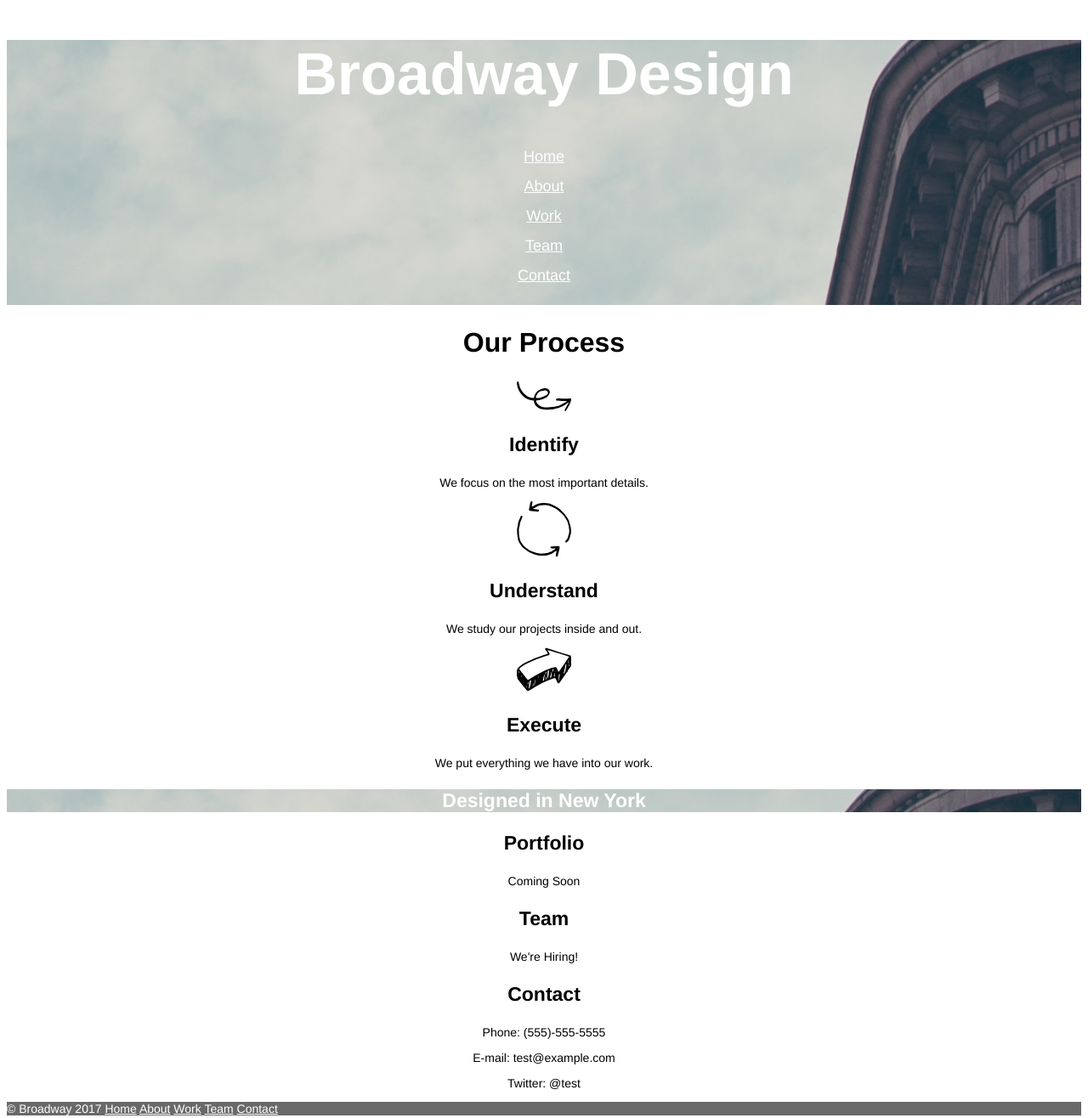
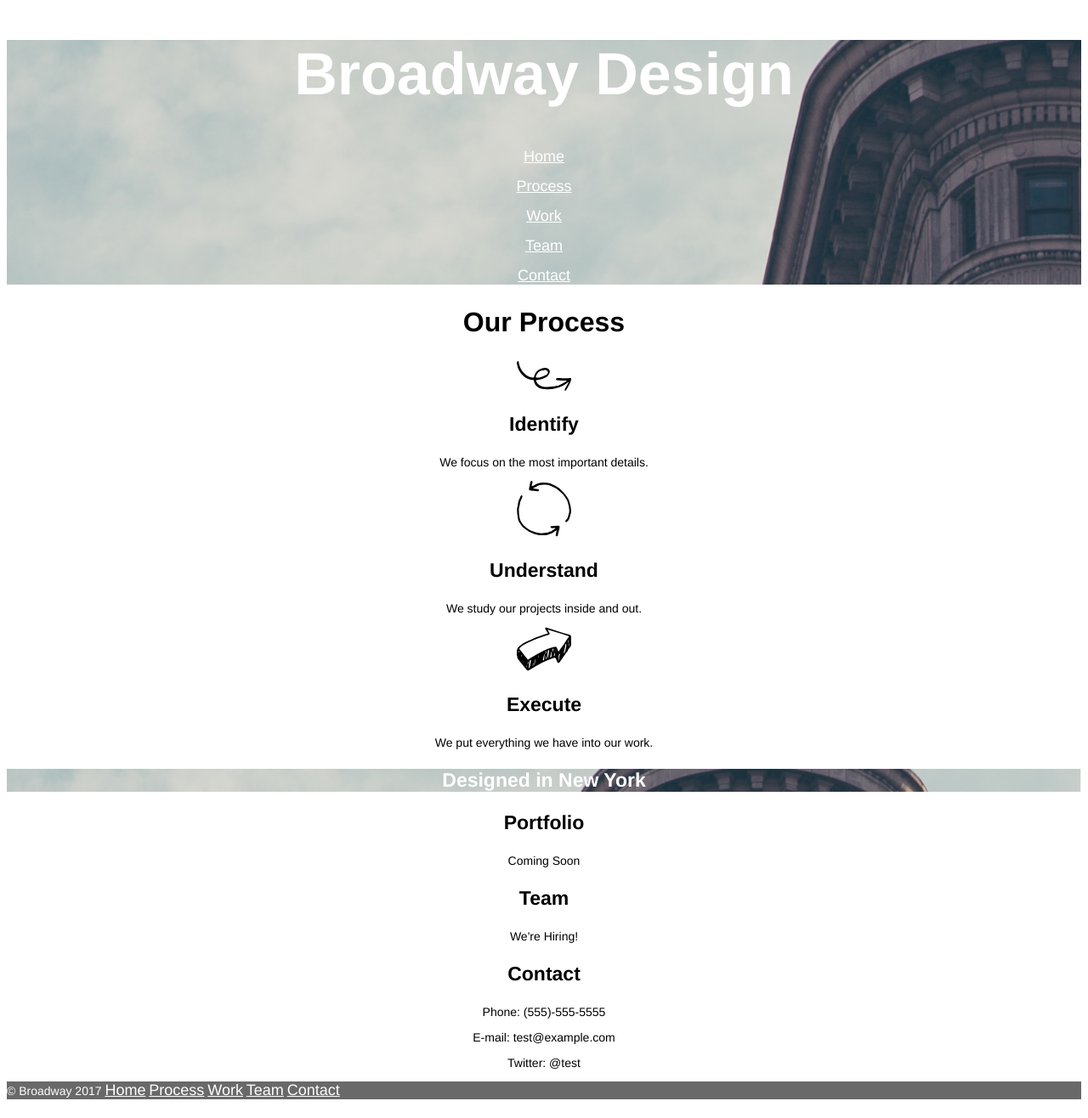
Before and after one commit to tashk85/broadway, a plain HTML site: page index.html in a window 1280 px wide. Shown: the whole page at 85% size. Drawn offline with Linux system fonts and the light colour scheme.

Commit message:
Final version with amendments

```diff
--- a/index.html
+++ b/index.html
@@ -7,14 +7,14 @@
   </head>
   <body>
     <!-- Header section with navigation -->
-    <div id="header">
+    <div id="hero">
       <h1>Broadway Design</h1>
       <nav>
-          <p><a href="#">Home</a></p>
-          <p><a href="#">About</a></p>
-          <p><a href="#">Work</a></p>
-          <p><a href="#">Team</a></p>
-          <p><a href="#">Contact</a></p>
+          <p><a class="nav" href="#">Home</a></p>
+          <p><a class="nav" href="#process">Process</a></p>
+          <p><a class="nav" href="#work">Work</a></p>
+          <p><a class="nav" href="#team">Team</a></p>
+          <p><a class="nav" href="#contact">Contact</a></p>
       </nav>
     </div>
 
@@ -33,16 +33,22 @@
     </div>
 
     <!-- Designed in New York section -->
-    <div id="designed">
+    <div id="hero">
       <h3>Designed in New York</h3>
     </div>
 
     <!-- Portfolio, Team and Contact section -->
-    <div id="portfolio">
+    <div id="work">
       <h3>Portfolio</h3>
       <p>Coming Soon</p>
+    </div>
+
+    <div id="team">
       <h3>Team</h3>
       <p>We're Hiring!</p>
+    </div>
+
+    <div id="contact">
       <h3>Contact</h3>
       <p>Phone: (555)-555-5555</p>
       <p>E-mail: test@example.com</p>
@@ -52,11 +58,11 @@
     <!-- Footer section with navigation -->
     <div id="footer">
       <p>&copy; Broadway 2017
-        <a href="#">Home</a>
-        <a href="#">About</a>
-        <a href="#">Work</a>
-        <a href="#">Team</a>
-        <a href="#">Contact</a>
+        <a class="nav" href="#">Home</a>
+        <a class="nav" href="#process">Process</a>
+        <a class="nav" href="#work">Work</a>
+        <a class="nav" href="#team">Team</a>
+        <a class="nav" href="#contact">Contact</a>
       </p>
     </div>
 
--- a/resources/css/style.css
+++ b/resources/css/style.css
@@ -2,31 +2,32 @@
   font-family: Helvetica, sans-serif;
 }
 
-#header,
+#hero,
 #process,
-#designed,
-#portfolio {
+#work,
+#team,
+#contact {
   text-align: center;
 }
 
-#header {
+#hero {
   background: url("../images/the-flatiron-building.png");
   background-size: cover;
-  padding: 0 0 10px 0;
+  color: white;
 }
 
-#header h1 {
+h1 {
   font-size: 70px;
   font-weight: bold;
   color: white;
 }
 
-#header a {
+.nav {
   font-size: 18px;
   color: white;
 }
 
-#header a:hover {
+#hero a:hover {
   color: dimgray;
 }
 
@@ -44,13 +45,6 @@ p {
   font-size: 14px;
 }
 
-#designed {
-  background: url("../images/the-flatiron-building.png");
-  font-size: 23px;
-  font-weight: bold;
-  color: white;
-}
-
 #footer {
   font-size: 11px;
   color: white;
@@ -58,10 +52,6 @@ p {
   text-align: left;
 }
 
-#footer a {
-  color: white;
-}
-
 #footer a:hover {
   color: black;
 }
```
